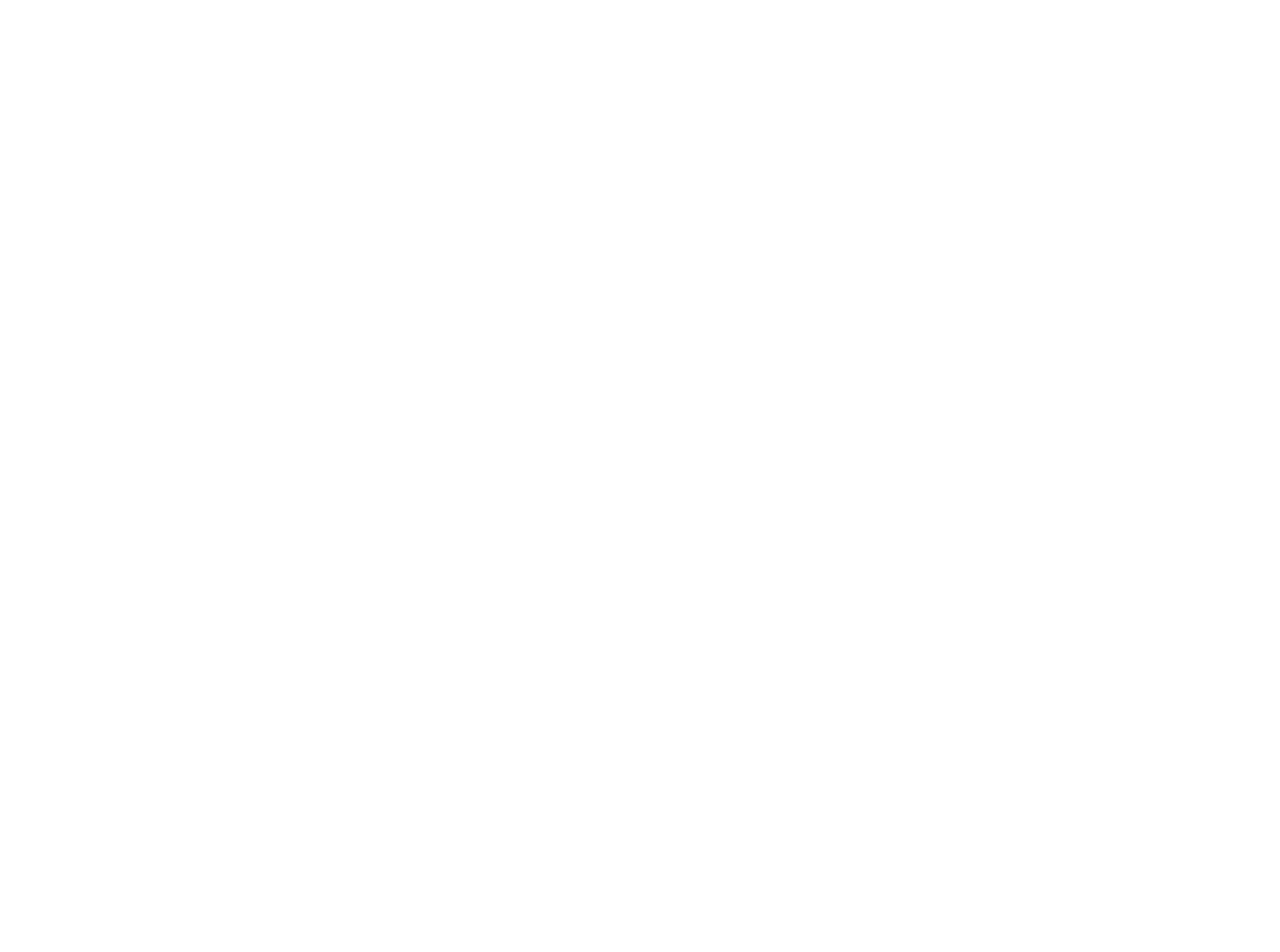
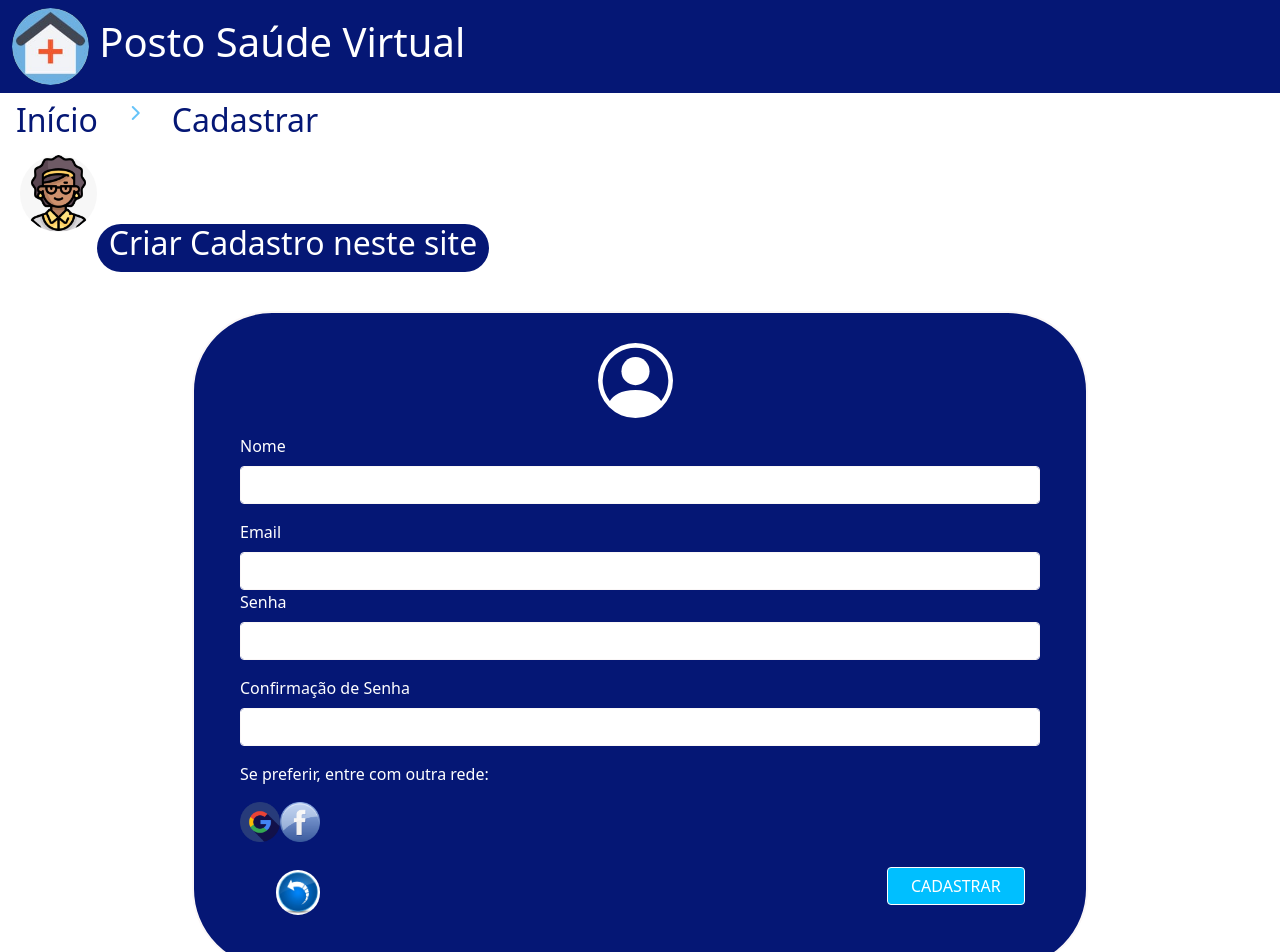
Before and after one commit to rma98/posto-saude-virtual, a Vue app: page /testecadastro in a window 1280 px wide. Before the commit this address had no page. Shown: the top 952 px of the page. Before the commit the page ends 800 px from the top, so only its background shows below. Built offline with nearby package versions, Linux system fonts and the light colour scheme.

Commit message:
tela de cadastro com JavaScript

```diff
--- a/src/components/PrincipalLogada.vue
+++ b/src/components/PrincipalLogada.vue
@@ -60,7 +60,8 @@
             <input type="search" aria-label="Search" required>
             <button class="btn" type="submit"><i class="fas fa-search"></i></button>
           </form>
-         <h5 class="nav-link" id="bemvindo">Bem-vindo(a) <br><button class="sair"><i class="fa-solid fa-right-from-bracket"></i>Sair</button></h5>
+         <h5 class="nav-link" id="bemvindo">Bem-vindo(a) <br>
+         <button class="sair"><i class="fa-solid fa-right-from-bracket"></i>Sair</button></h5>
         </div>
       </div>
     </nav>
--- a/src/components/PrincipalNaoLogada.vue
+++ b/src/components/PrincipalNaoLogada.vue
@@ -61,7 +61,7 @@
             <button class="btn" type="submit"><i class="fas fa-search"></i></button>
           </form>
           <a class="nav-link" href="teste"><h2>Login</h2></a>
-          <a class="nav-link" href="cadastro"><h2>Cadastrar</h2></a>
+          <a class="nav-link" href="testecadastro"><h2>Cadastrar</h2></a>
         </div>
       </div>
     </nav>
--- /dev/null
+++ b/src/components/TesteCadastro.vue
@@ -0,0 +1,233 @@
+<template>
+ <nav class="navbar navbar-light">
+
+  <div class="container-fluid">
+    <a class="cabeçalho">
+      <img class="logo" src="../assets/logoLogin.jpg">
+      Posto Saúde Virtual
+    </a>
+  </div>
+</nav>
+
+<nav class="nav">
+  <a class="nav-link active" aria-current="page" href="/"><h2>Início</h2></a>
+  <a class="nav-link" id="seta" href="#"><i class="fa-solid fa-chevron-right"></i></a>
+  <a class="nav-link" href="#"><h2>Cadastrar</h2></a>
+
+</nav>
+
+  <div class="atendente">
+    <div class="row" id="img-atendente">
+      <form class="form-img" action="#">
+        <header>
+          <img class="logo" src="../assets/atendente.jpg">
+            <div class="row" id="atendente-h2t">
+              <h2>Criar Cadastro neste site</h2>
+            </div>
+        </header>
+      </form>
+    </div>
+  </div>
+
+
+
+
+
+
+
+
+
+
+
+
+  <div class="card" id="telaLogin">
+        <div class="usuario">
+
+        <svg xmlns="http://www.w3.org/2000/svg" width="75" height="75" fill="white"  class="bi bi-person-circle" viewBox="0 0 16 16">
+          <path d="M11 6a3 3 0 1 1-6 0 3 3 0 0 1 6 0z"/>
+          <path fill-rule="evenodd" d="M0 8a8 8 0 1 1 16 0A8 8 0 0 1 0 8zm8-7a7 7 0 0 0-5.468 11.37C3.242 11.226 4.805 10 8 10s4.757 1.225 5.468 2.37A7 7 0 0 0 8 1z"/>
+        </svg>
+      </div>
+    <div class="card-body">
+      <form>
+        <div class="mb-3">
+
+
+          <div class="mb-3">
+            <label for="exampleInputPassword1" class="form-label">Nome</label>
+            <input type="text" class="form-control" id="" v-model="Nome" />
+          </div>
+
+          <div>
+            <label for="exampleInputEmail1" class="form-label">Email</label>
+            <input
+              type="email"
+              class="form-control"
+              id="exampleInputEmail1"
+              aria-describedby="emailHelp"
+              v-model="email"
+            />
+          </div>
+
+          <div class="mb-3">
+            <label for="exampleInputPassword1" class="form-label">Senha</label>
+            <input
+              type="password"
+              class="form-control"
+              id="exampleInputPassword1"
+              v-model="senha"
+            />
+          </div>
+
+          <div class="mb-3">
+            <label for="exampleInputPassword2" class="form-label"
+              >Confirmação de Senha</label>
+
+
+            <input
+              type="password"
+              class="form-control"
+              id="exampleInputPassword1"
+              v-model="confirmar"
+            />
+            <span v-show="deuErro1" class="erro-senha"
+              ><i class="fa fa-times"></i>Nenhum dado cadastrado ou Dados
+              incopletos</span
+            >
+            <span v-show="deuErro" class="erro-senha"
+              ><i class="fa fa-times"></i>As senhas digitadas não conferem</span
+            >
+          </div>
+            <div class="rede">
+                <p>Se preferir, entre com outra rede:</P>
+                <img class="iconeRedes" src="../assets/iconeGoogle.png" >
+                <img class="iconeRedes" src="../assets/icone-circular-facebook.png" >
+              </div>
+
+
+
+
+          <div class="row">
+            <button
+              :disabled="senha != confirmar"
+              v-on:click="Cadastrar"
+              class="btn btn-danger col-2"
+            >
+              CADASTRAR
+            </button>
+          </div>
+            <div class="voltar1">
+                    <router-link to= "../"><img class="seta" src="../assets/seta.png"></router-link>
+                </div>
+
+        </div>
+      </form>
+    </div>
+  </div>
+
+</template>
+
+<script>
+export default {
+  name: "TesteCadastro",
+  data() {
+    return {
+      deuErro1: false,
+      deuErro: false,
+      Nome: "",
+      email: "",
+      senha: "",
+      confirmar: "",
+    };
+  },
+  methods: {
+    Cadastrar() {
+      if (
+        this.Nome == "" ||
+        this.Nome == " " ||
+        this.Nome < 3 ||
+        this.email == "" ||
+        this.email == " " ||
+        this.email < 3 ||
+        this.senha == "" ||
+        this.confirmar == ""
+      ) {
+        this.deuErro1 = true;
+        this.Nome = "";
+        this.email = "";
+        this.senha = "";
+        this.confirmar = "";
+      } else {
+        if (this.senha != this.confirmar) {
+          this.deuErro = true;
+        } else {
+          this.$router.push("teste");
+        }
+      }
+    },
+  },
+};
+</script>
+
+<style scoped>
+body {
+  background-color: black;
+  color: rgb(255, 255, 255);
+}
+.mx-auto {
+  margin-top: 10px;
+}
+.form-control {
+  background-color: white;
+  border: 1px solid rgb(250, 247, 247);
+  color: black;
+}
+#telaLogin {
+    width: 70vw;
+  position: absolute;
+  top: 80%;
+  left: 50%;
+  background-color: #051775;
+  transform: translate(-50%, -50%);
+  box-shadow: 1px 5px 10px rgb(255, 255, 255);
+  border: 2px solid rgb(250, 247, 247);
+  border-radius: 80px 80px 80px 80px;
+  padding: 30px 30px;
+  color: rgb(255, 255, 255);
+}
+.alert {
+  position: relative;
+  padding: 0.75rem 1.25rem;
+  border: 1px solid transparent;
+  border-radius: 0.25rem;
+  text-align: left;
+}
+.erro-senha {
+  width: 100%;
+  text-align: left;
+  color: red;
+  font-size: 13px;
+}
+img.imgCadastro {
+  width: 160px;
+  margin-left: 27%;
+}
+.blog-title {
+  text-align: center;
+}
+.btn-outline-dark {
+  color: red;
+  border-color: red;
+  background: black;
+}
+.btn-outline-dark:hover {
+  background: #8b0000;
+}
+
+.voltar1{
+    position: absolute;
+    margin-top:-35px;
+    margin-left: 4%;
+}
+
+</style>
--- a/src/router/index.js
+++ b/src/router/index.js
@@ -6,6 +6,7 @@
 import todasFuncionalidades from '../components/TodasFuncionalidades.vue'
 import todasFuncionalidadesLogada from '../components/TodasFuncionalidadesLogada.vue'
 import TesteItem from '../components/HelloWorld.vue'
+import TesteCadastro from '../components/TesteCadastro.vue'
 
 
 
@@ -21,6 +22,7 @@
   { path: '/todas-funcionalidades', name: 'todasFuncionalidades', component: todasFuncionalidades},
   { path: '/funcionalidades', name: 'todasFuncionalidadesLogada', component: todasFuncionalidadesLogada},
   { path: '/teste', name: 'teste', component: TesteItem},
+  { path: '/testecadastro', name: 'teste2', component: TesteCadastro},
 
 ]
 
```
